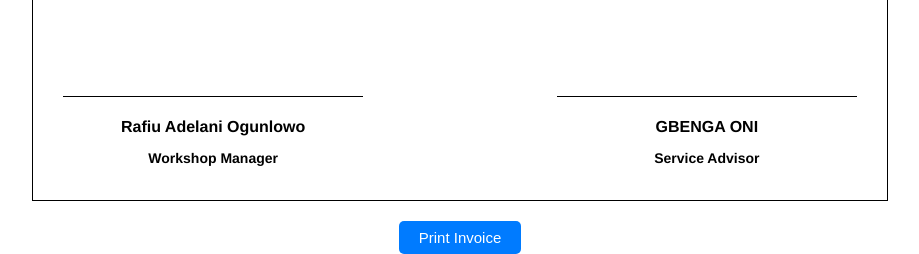
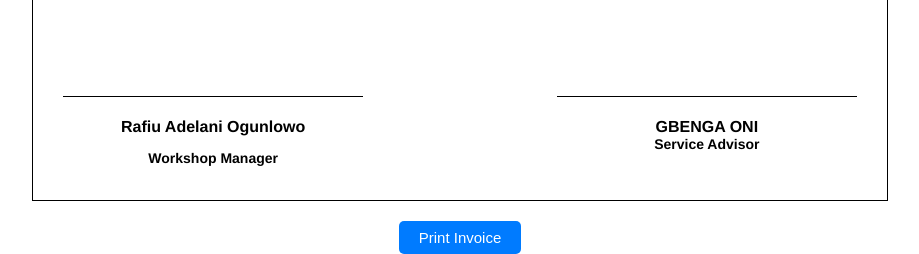
Before and after one commit to boithompson/lsm_portal, a Django app: template templates/workshop/proforma_invoice.html in a window 1280 px wide. Shown: the part 966-1220 px from the top of the page, without its empty margins (180-1099 px from the left). Run offline with Django 5.2, Linux system fonts and the light colour scheme; the template is opened without the code that fills it, so the values that code supplies are empty.

Commit message:
proforma_invoice commit message

```diff
--- a/templates/workshop/proforma_invoice.html
+++ b/templates/workshop/proforma_invoice.html
@@ -301,8 +301,8 @@
             <p style="font-weight: bold;">Workshop Manager</p>
             </div>
             <div style="width: 300px; text-align: center; border-top: 1px solid #000; padding-top: 5px;">
-            <p style="font-size: 16px; font-weight: 700; margin-bottom: 5px;">GBENGA ONI</p>
-            <p style="font-weight: bold;">Service Advisor</p>
+            <p style="font-size: 16px; font-weight: 700; margin-bottom:0;">GBENGA ONI</p>
+            <p style="font-weight: bold; margin-top:0;">Service Advisor</p>
             </div>
         </div>
     </div>
```
